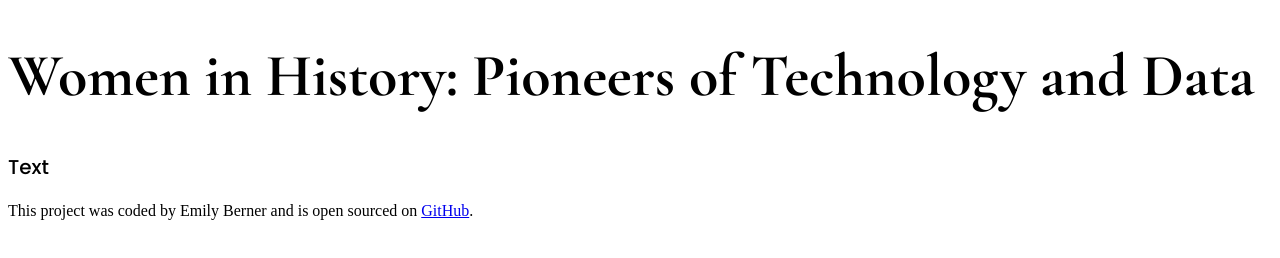
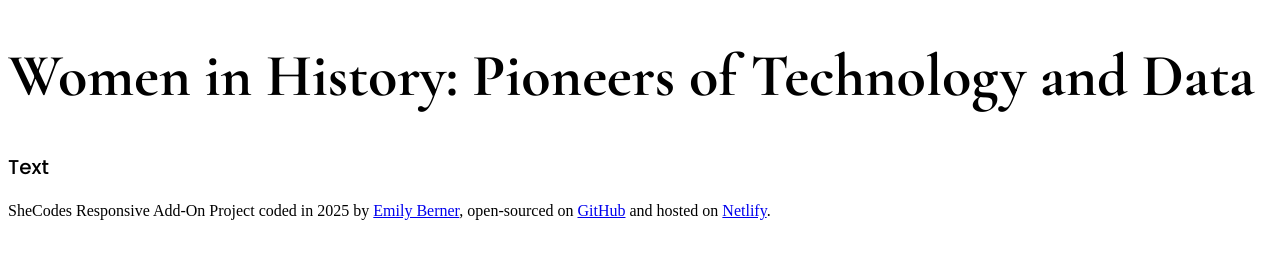
Before and after one commit to Emmily0/lp-women-tech-project-shecodes-responsive-emilyberner-052025, a plain HTML site: page index.html in a window 1280 px wide. Drawn offline with nearby package versions, Linux system fonts and the light colour scheme.

Commit message:
Updated Footer

```diff
--- a/index.html
+++ b/index.html
@@ -17,7 +17,10 @@
     <p>Text</p>
 
     <footer>
-        This project was coded by Emily Berner and is open sourced on <a href="https://github.com/Emmily0/lp-women-tech-project-shecodes-responsive-emilyberner-052025">GitHub</a>.
+       SheCodes Responsive Add-On Project coded in 2025 by
+       <a href="https://www.shecodes.io/graduates/15505-emily-berner">Emily Berner</a>,
+       open-sourced on <a href="https://github.com/Emmily0/lp-women-tech-project-shecodes-responsive-emilyberner-052025">GitHub</a>
+        and hosted on <a href="https://tech-pioneers-landingpage-eb-052025.netlify.app/">Netlify</a>.
     </footer>
 </body>
 </html>
```
